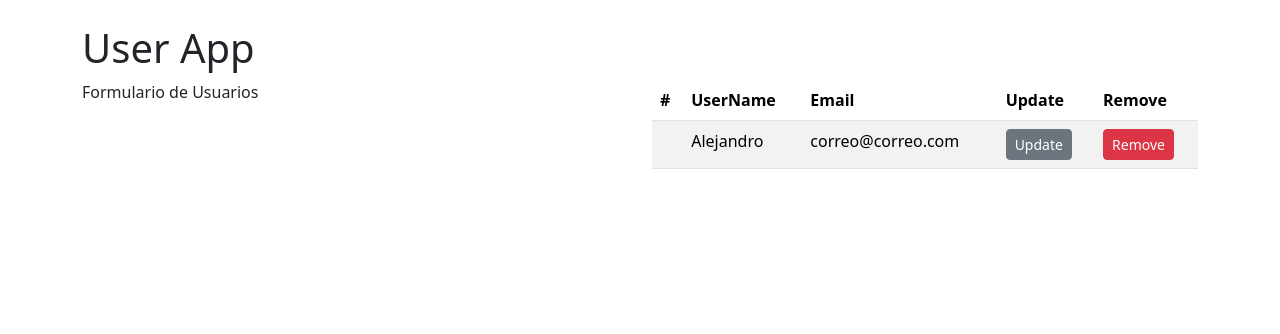
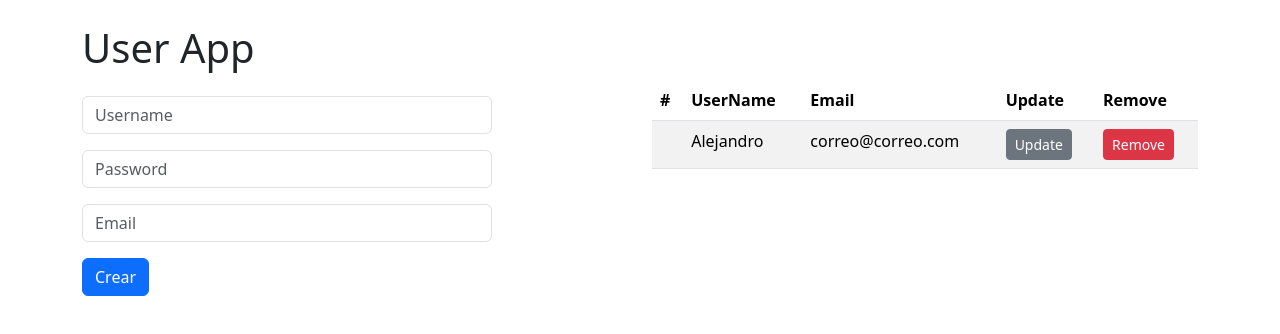
Before and after one commit to alejandro-coreno/CRUD_REACT, a React (Vite) app: page / in a window 1280 px wide. Shown: the top 334 px of the page. Built offline with nearby package versions, Linux system fonts and the light colour scheme.

Commit message:
Se agregan estilos a componente UserRow.jsx UserForm.jsx UserList.jsx

```diff
--- a/src/components/UserForm.jsx
+++ b/src/components/UserForm.jsx
@@ -1,7 +1,59 @@
+import { useState } from "react"
+
+
+// objeto para cada input inicializado
+
+const initialUserForm =  {
+    username: '',
+    password: '',
+    email: ''
+}
+
 export const UserForm = () => {
+
+    const [userForm, setUserForm] = useState( initialUserForm );
+
+    // desestructuramos nuestros valores iniciales del estado del formulario
+    const { username, password, email } = userForm;
+
+    const onInputChange = ({ target }) => {
+        const { name, value } = target;
+
+        // actualizamos el estado de cada input
+        setUserForm({
+            ...initialUserForm,
+            [name]: value
+        });
+    }
+
     return (
-        <>
-            <p>Formulario de Usuarios</p>
-        </>
+        <form>
+            <input
+                type="text"
+                placeholder="Username"
+                className="form-control my-3 w-75"
+                name="username"
+                value={ username }
+                onChange={ onInputChange }
+            />
+            <input
+                type="password"
+                placeholder="Password"
+                className="form-control my-3 w-75"
+                name="password"
+                value={ password }
+                onChange={ onInputChange}
+            />
+            <input
+                type="email"
+                placeholder="Email"
+                className="form-control my-3 w-75"
+                name="email"
+                value={ email }
+                onChange={ onInputChange }
+            />
+
+            <button type="submit" className="btn btn-primary">Crear</button>
+        </form>
     )
 }
```
